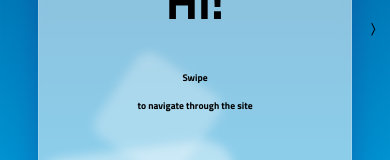
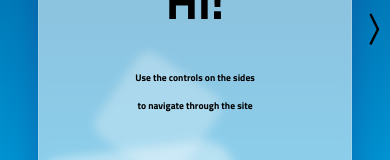
Before and after one commit to dominik-sek/portfolio_old, a React (Create React App) app: page / in a window 390 px wide. Shown: the part 393-553 px from the top of the page. Built offline with nearby package versions, Linux system fonts and the light colour scheme.

Commit message:
mobile fixes pt2

```diff
--- a/src/Components/Sidebar.js
+++ b/src/Components/Sidebar.js
@@ -132,8 +132,11 @@ const ArrowWrapper = styled.div`
     justify-content:center;
     margin:0.5%;
     align-items:center;
-    width:100%;
-    height:100%;
+
+    @media (min-width: 900px)  {
+        width:100%;
+        height:100%;
+    }
 
 `
 
--- a/src/Screens/Home.js
+++ b/src/Screens/Home.js
@@ -7,7 +7,7 @@ const home = (width)=>{
         <div>
             <h1 style={{fontSize:'5em'}} >Hi!</h1>
             <h4> </h4>
-            {width > 800 ? <h4>Use the arrows on your keyboard or the controls on the sides </h4> : <h4>Swipe</h4>}
+            {width > 800 ? <h4>Use the arrows on your keyboard or the controls on the sides </h4> : <h4>Use the controls on the sides</h4>}
             <h4>to navigate through the site</h4>
         </div>
     )
```
